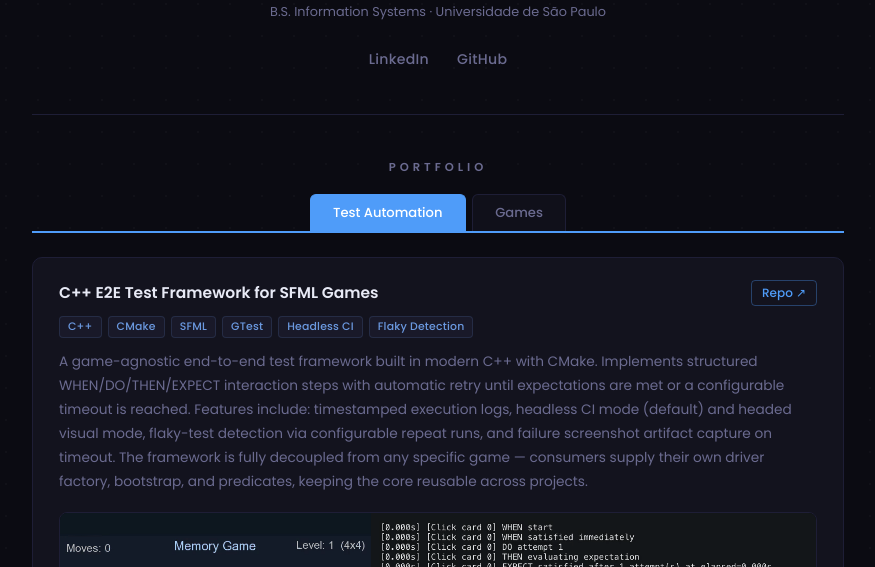
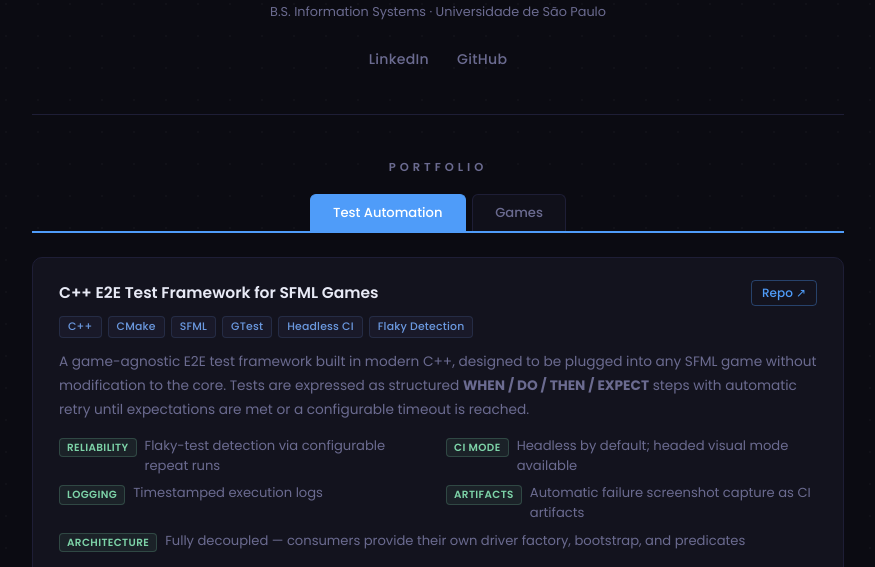
Before and after one commit to luan-2rq/luan-2rq.github.io, a plain HTML site: page index.html in a window 1280 px wide. Shown: the part 172-739 px from the top of the page, without its empty margins (202-1077 px from the left). Drawn offline with Linux system fonts and the light colour scheme.

Commit message:
Docs: first

```diff
--- a/index.css
+++ b/index.css
@@ -234,6 +234,43 @@ p.context {
   margin-bottom: 0;
 }
 
+.feature-list {
+  list-style: none;
+  display: grid;
+  grid-template-columns: 1fr 1fr;
+  gap: 8px 16px;
+  margin: 14px 0 0;
+  padding: 0;
+}
+
+.feature-list li {
+  display: flex;
+  align-items: flex-start;
+  gap: 8px;
+  font-size: 0.82rem;
+  color: var(--text-dim);
+  line-height: 1.5;
+}
+
+.feature-list li:last-child {
+  grid-column: 1 / -1;
+}
+
+.feat-label {
+  flex-shrink: 0;
+  font-size: 0.65rem;
+  font-weight: 600;
+  text-transform: uppercase;
+  letter-spacing: 0.4px;
+  color: #7dd3a8;
+  background: rgba(125, 211, 168, 0.08);
+  border: 1px solid rgba(125, 211, 168, 0.22);
+  border-radius: 4px;
+  padding: 1px 7px;
+  margin-top: 2px;
+  white-space: nowrap;
+}
+
 .media-wrap {
   margin-top: 18px;
   border-radius: 8px;
@@ -261,4 +298,6 @@ p.context {
   .project-card { padding: 16px 14px; }
   .project-header { flex-direction: column; align-items: flex-start; }
   p.context     { font-size: 0.82rem; }
+  .feature-list { grid-template-columns: 1fr; }
+  .feature-list li:last-child { grid-column: auto; }
 }
--- a/index.html
+++ b/index.html
@@ -41,26 +41,33 @@
             <span class="tag">C++</span><span class="tag">CMake</span><span class="tag">SFML</span>
             <span class="tag">GTest</span><span class="tag">Headless CI</span><span class="tag">Flaky Detection</span>
           </div>
-          <p class="context">A game-agnostic end-to-end test framework built in modern C++ with CMake. Implements structured WHEN/DO/THEN/EXPECT interaction steps with automatic retry until expectations are met or a configurable timeout is reached. Features include: timestamped execution logs, headless CI mode (default) and headed visual mode, flaky-test detection via configurable repeat runs, and failure screenshot artifact capture on timeout. The framework is fully decoupled from any specific game — consumers supply their own driver factory, bootstrap, and predicates, keeping the core reusable across projects.</p>
+          <p class="context">A game-agnostic E2E test framework built in modern C++, designed to be plugged into any SFML game without modification to the core.
+
+            Tests are expressed as structured <strong>WHEN / DO / THEN / EXPECT</strong> steps with automatic retry until expectations are met or a configurable timeout is reached.</p>
+          <ul class="feature-list">
+            <li>
+              <span class="feat-label">Reliability</span>
+              <span>Flaky-test detection via configurable repeat runs</span>
+            </li>
+            <li>
+              <span class="feat-label">CI Mode</span>
+              <span>Headless by default; headed visual mode available</span>
+            </li>
+            <li>
+              <span class="feat-label">Logging</span>
+              <span>Timestamped execution logs</span>
+            </li>
+            <li>
+              <span class="feat-label">Artifacts</span>
+              <span>Automatic failure screenshot capture as CI artifacts</span>
+            </li>
+            <li>
+              <span class="feat-label">Architecture</span>
+              <span>Fully decoupled — consumers provide their own driver factory, bootstrap, and predicates</span>
+            </li>
+          </ul>
           <div class="media-wrap">
             <img src="./assets/memorygame_e2e.gif" alt="E2E test framework in action" />
-          </div>
-        </div>
-
-        <div class="project-card">
-          <div class="project-header">
-            <p class="title1">Memory Game (C++/SFML) with E2E Test Suite &amp; CI</p>
-            <a class="repo-link" href="https://github.com/luan-2rq/memory-game" target="_blank">Repo ↗</a>
-          </div>
-          <div class="tags">
-            <span class="tag">C++</span><span class="tag">SFML</span><span class="tag">CMake</span>
-            <span class="tag">GitHub Actions</span><span class="tag">Python</span><span class="tag">E2E Testing</span>
-          </div>
-          <p class="context">A memory card-matching game built from scratch in C++ using SFML, featuring a custom Engine (game loop, scene system, delayed-action timer) and a complete E2E test suite powered by the framework above. Tests cover board setup, card-flip mechanics, match/mismatch logic, and restart behaviour. GitHub Actions CI builds with CMake/Ninja on every push, runs the suite in headless mode, and uploads failure screenshot artifacts for rapid diagnosis. Includes Python tooling to generate GIF captures compositing gameplay and timestamped test logs side-by-side.</p>
-          <div class="media-wrap">
-            <video controls loop muted autoplay>
-              <source src="./assets/memory_game_gameplay.mp4">
-            </video>
           </div>
         </div>
 
@@ -100,6 +107,37 @@
       <input type="radio" name="tabs" id="tabtwo">
       <label for="tabtwo">Games</label>
       <div class="tab">
+
+        <div class="project-card">
+          <div class="project-header">
+            <p class="title1">Memory Game (C++/SFML) with E2E Test Suite &amp; CI</p>
+            <a class="repo-link" href="https://github.com/luan-2rq/memory-game" target="_blank">Repo ↗</a>
+          </div>
+          <div class="tags">
+            <span class="tag">C++</span><span class="tag">SFML</span><span class="tag">CMake</span>
+            <span class="tag">GitHub Actions</span><span class="tag">Python</span><span class="tag">E2E Testing</span>
+          </div>
+          <p class="context">Memory card-matching game built from scratch in C++/SFML with a custom engine and full E2E test coverage.</p>
+          <ul class="feature-list">
+            <li>
+              <span class="feat-label">Engine</span>
+              <span>Custom game loop, scene system, and delayed-action timer</span>
+            </li>
+            <li>
+              <span class="feat-label">Test Coverage</span>
+              <span>Board setup, card-flip mechanics, match/mismatch logic, and restart behaviour</span>
+            </li>
+            <li>
+              <span class="feat-label">CI/CD</span>
+              <span>GitHub Actions builds with CMake/Ninja on every push; headless suite run with failure screenshot artifacts</span>
+            </li>
+          </ul>
+          <div class="media-wrap">
+            <video controls loop muted autoplay>
+              <source src="./assets/memory_game_gameplay.mp4">
+            </video>
+          </div>
+        </div>
 
         <div class="project-card">
           <div class="project-header">
```
